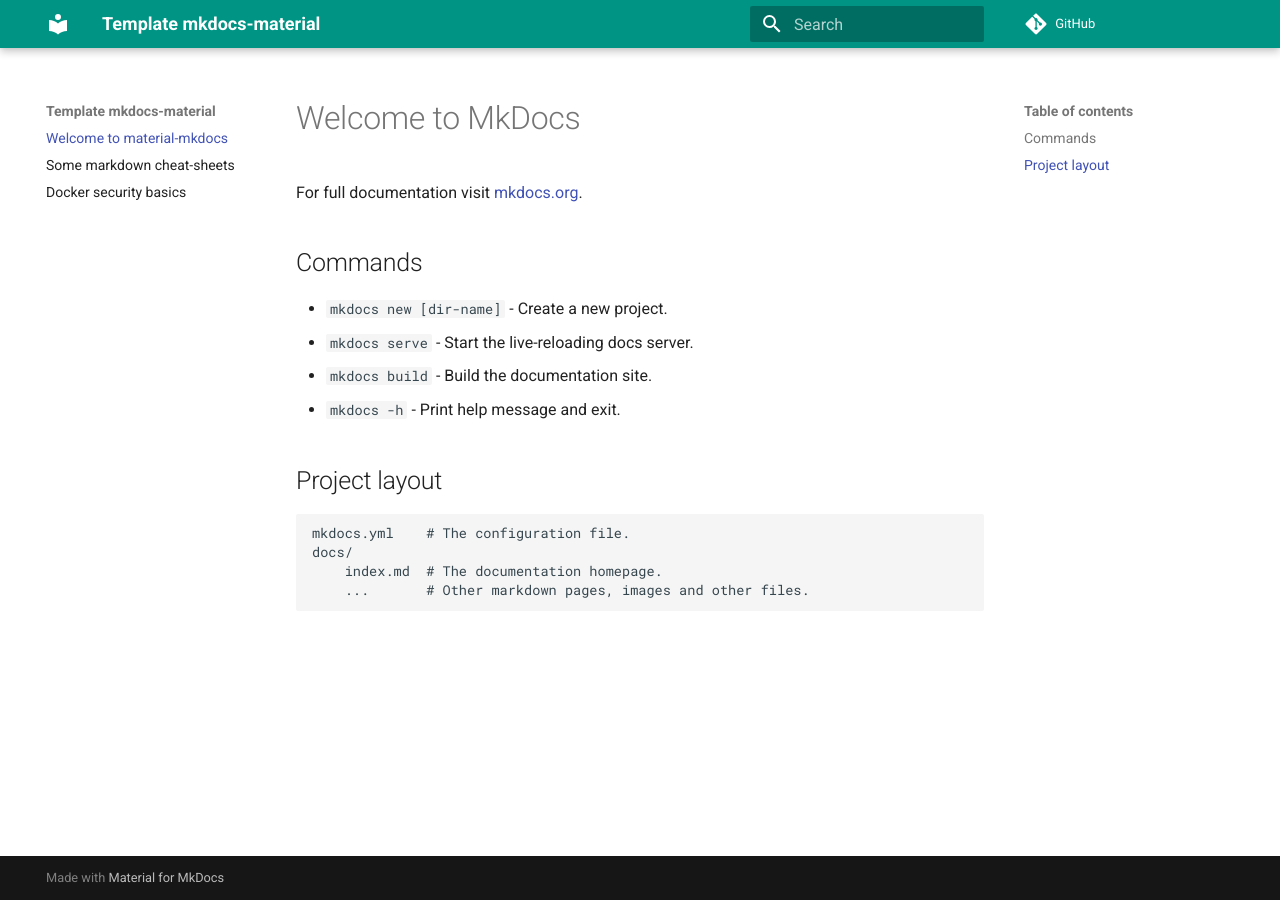
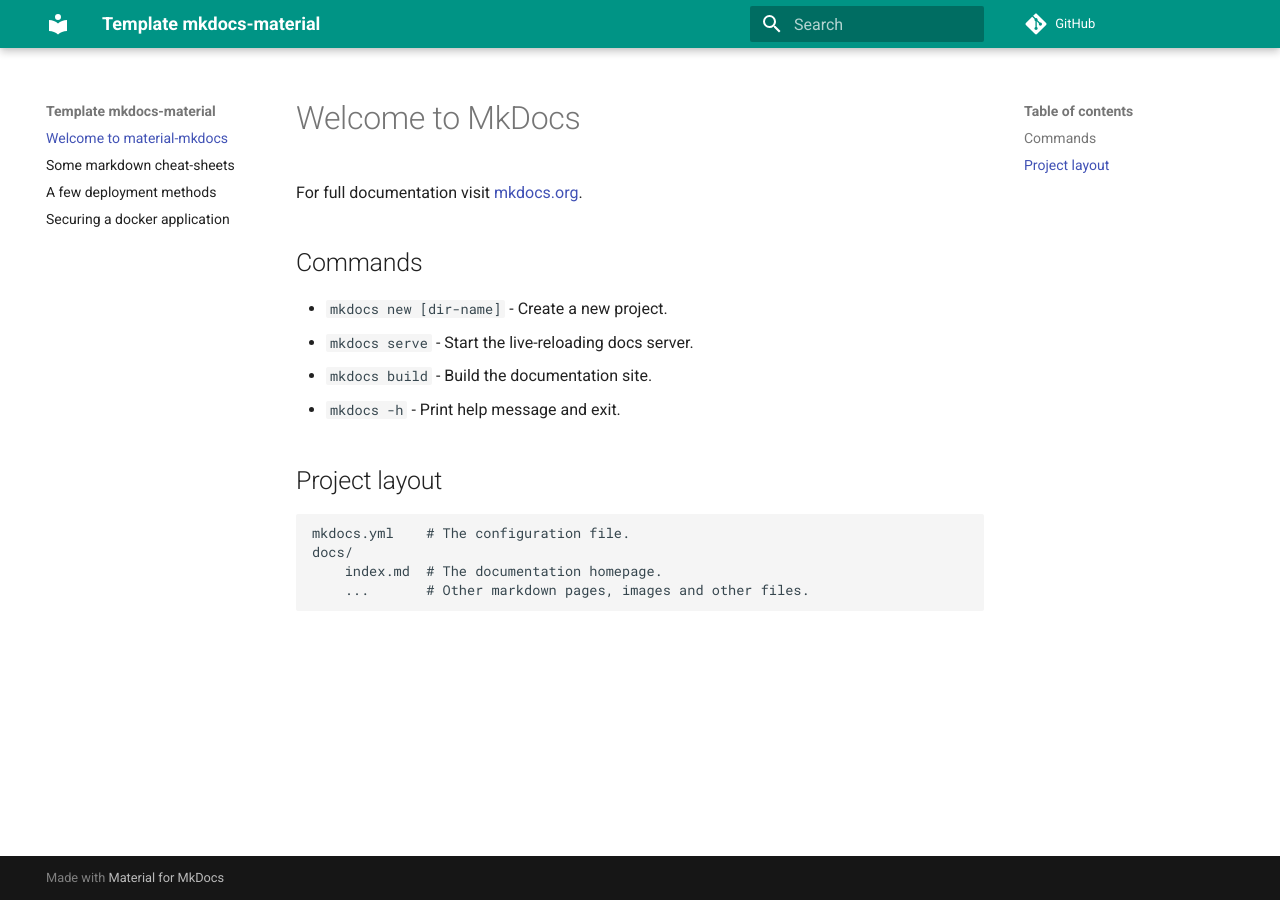
Before and after one commit to nah-a/nah-a.mkdocs-material-template, an MkDocs documentation site: the page built from docs/index.md, in a window 1280 px wide. Built offline with MkDocs 1.6.1 and Material for MkDocs 9.7.7, drawn with Linux system fonts in a browser that asks for light colours; comment, search, counter and statistics services are not loaded.

Commit message:
Added deployment pages and renamed in mkdocs yaml

```diff
--- a/mkdocs.yml
+++ b/mkdocs.yml
@@ -10,4 +10,5 @@
 nav:
   - Welcome to material-mkdocs: index.md
   - Some markdown cheat-sheets: cheatsheet.md
-  - Docker security basics: docker-security.md
+  - A few deployment methods: deployment.md
+  - Securing a docker application: docker-security.md
```
Also changed, not shown: docs/deployment.md (added, +2 -0 lines).
